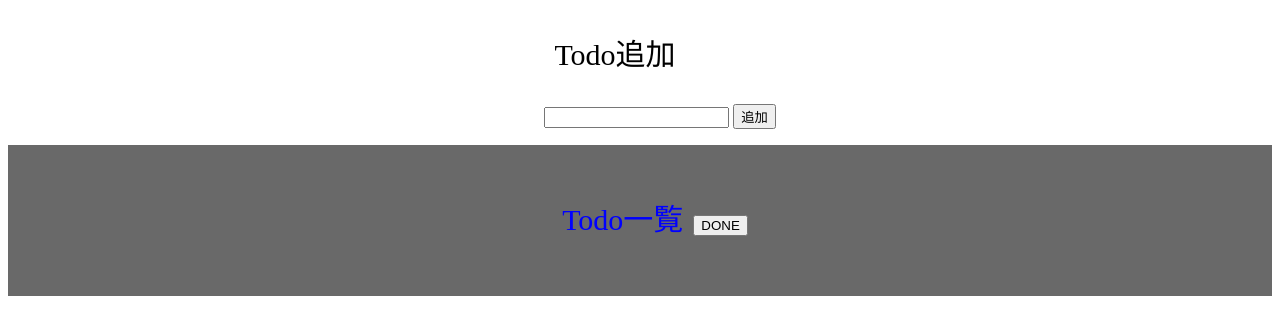
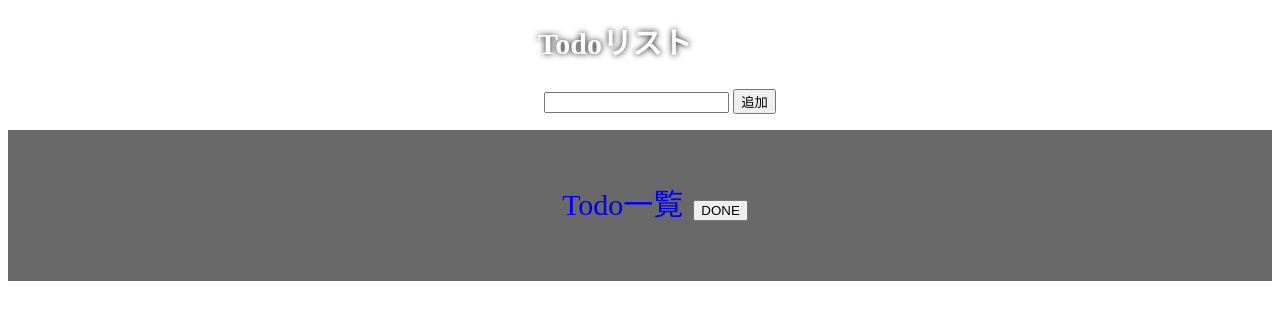
Before and after one commit to touyukunn/todoList_new, a plain HTML site: page index.html in a window 1280 px wide. Drawn offline with Linux system fonts and the light colour scheme.

Commit message:
デザイン変更

```diff
--- a/index.html
+++ b/index.html
@@ -35,6 +35,11 @@
       font-size:30px;
       text-align:center;
       margin-right:90px;
+      text-align:center;
+      line-height:0.95em;
+      font-weight:bold;
+      color: #FFF;
+      text-shadow: 0 0 0.2em rgba(0,0,0,1);
     }
 
    div#to{
@@ -50,7 +55,7 @@
 
    <ul>
      <div id="addd">
-       <p>Todo追加</p>
+       <p>Todoリスト</p>
 
       </div>
      <label ><input type="text" id="text"name="id"></label>
```
